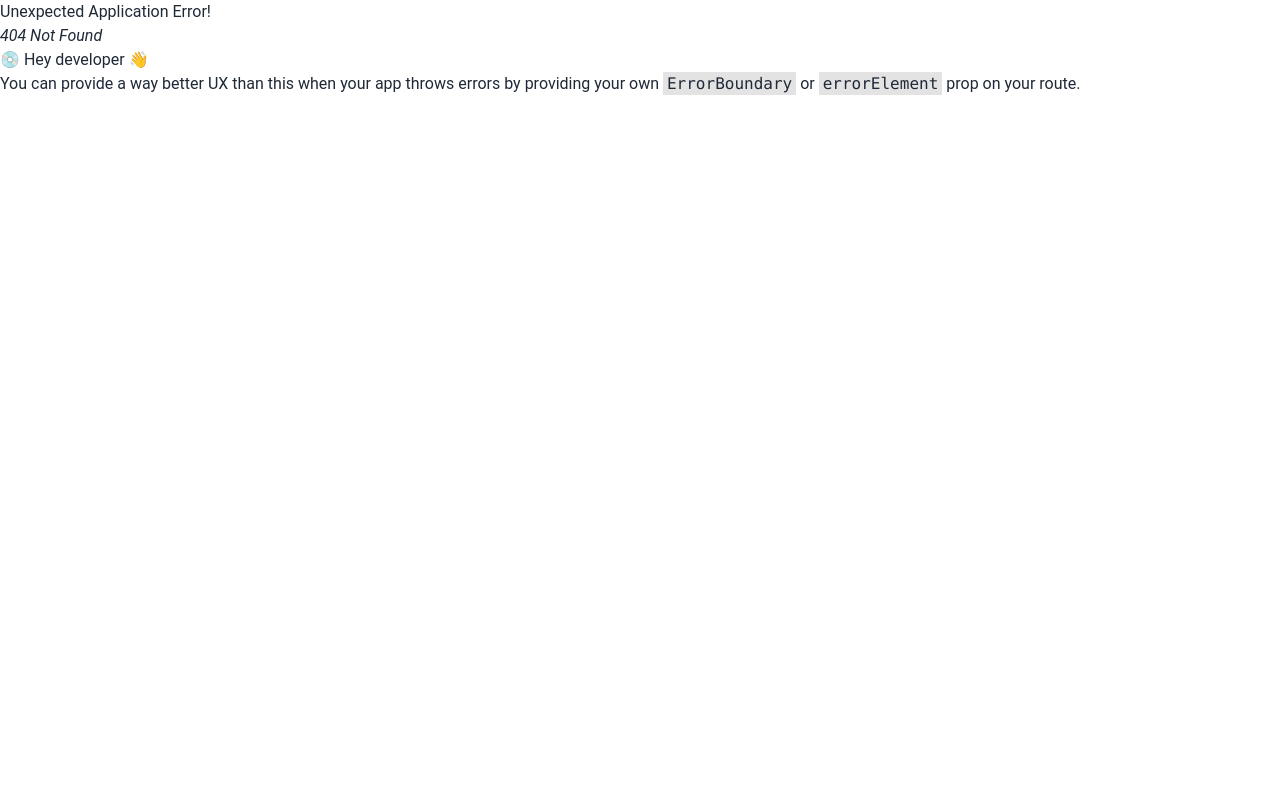
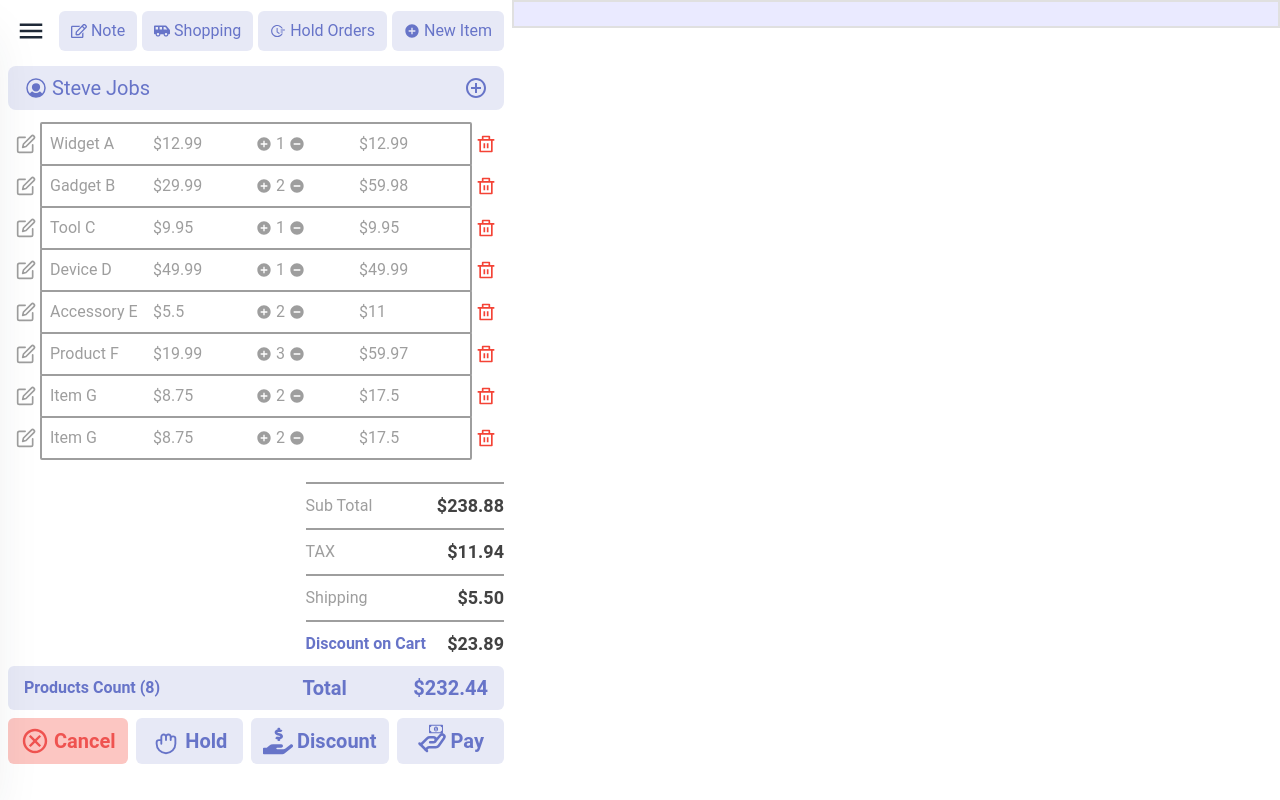
Before and after one commit to TrishonBaidaya7399/goBilling-Ecommerce-Client, a React (Vite) app: page /payment in a window 1280 px wide. Before the commit this address had no page. Built offline with nearby package versions, Linux system fonts and the light colour scheme.

Commit message:
Cart data dynamicaly added

```diff
--- a/src/Pages/Cart/CartItems.jsx
+++ b/src/Pages/Cart/CartItems.jsx
@@ -1,8 +1,10 @@
-// import PropTypes from 'prop-types';
+import PropTypes from 'prop-types';
 
+
+import { useEffect } from "react";
 import CartItemRow from "./CartItemRow";
 
-const CartItems = () => {
+const CartItems = ({setSubTotal, setProducts}) => {
     const cartItems = [
         { "id": 1, "productName": "Widget A", "price": 12.99, "quantity": 1 },
         { "id": 2, "productName": "Gadget B", "price": 29.99, "quantity": 2 },
@@ -11,8 +13,24 @@
         { "id": 5, "productName": "Accessory E", "price": 5.50, "quantity": 2 },
         { "id": 6, "productName": "Product F", "price": 19.99, "quantity": 3 },
         { "id": 7, "productName": "Item G", "price": 8.75, "quantity": 2 },
+        { "id": 7, "productName": "Item G", "price": 8.75, "quantity": 2 },
 
       ]
+
+      setProducts(cartItems.length);
+       // Calculate the total price
+  const calculateTotal = () => {
+    let total = 0;
+    cartItems.forEach((item) => {
+      total += item.price * item.quantity;
+    });
+    return total;
+  };
+
+  // Update the total when the component mounts
+  useEffect(() => {
+    setSubTotal(calculateTotal());
+  }, [cartItems]);
 
     return (
         <div className="px-2">
@@ -22,7 +40,8 @@
 };
 
 CartItems.propTypes = {
-
+    setSubTotal: PropTypes.number,
+    setProducts: PropTypes.number
 };
 
 export default CartItems;
--- a/src/Pages/Cart/CartPage.jsx
+++ b/src/Pages/Cart/CartPage.jsx
@@ -7,38 +7,52 @@
 import { FaHandHoldingUsd } from "react-icons/fa";
 import { LuHelpingHand } from "react-icons/lu";
 import { FaRegMoneyBillAlt } from "react-icons/fa";
+import { NavLink } from 'react-router-dom';
+import { useEffect, useState } from 'react';
 
 const CartPage = ({openCart}) => {
+  const [subTotal, setSubTotal] = useState(0)
+  const [discount, setDiscount] = useState(0)
+  const [tax, setTax] = useState(0)
+  const [products, setProducts] = useState(0)
+  useEffect(() => {
+    const newTax = subTotal * 0.05;
+    setTax(newTax);
+
+    // Apply discount (10% of subTotal)
+    const newDiscount = subTotal * 0.1;
+    setDiscount(newDiscount);
+  }, [products]);
   return (
     <div className="">
       <AddNewCustomer />
       <div className={`${openCart ? "lg:hidden" : "hidden lg:hidden"}`}>
-      <CartItems />
+      <CartItems setSubTotal={setSubTotal} setProducts={setProducts}/>
       <div className="lg:ml-auto lg:w-[40%] text-gray-500 text-md mt-6">
-        <div className="px-2 border-t-2 py-2 border-gray-500 w-full flex justify-between items-center">
+        <div className=" border-t-2 py-2 border-gray-500 w-full flex justify-between items-center">
           <p>Sub Total</p>
-          <p className="text-lg font-bold text-gray-800">$5025.50</p>
+          <p className="text-lg font-bold text-gray-800">${subTotal.toFixed(2)}</p>
         </div>
-        <div className="px-2 border-t-2 py-2 border-gray-500 w-full flex justify-between items-center">
+        <div className=" border-t-2 py-2 border-gray-500 w-full flex justify-between items-center">
           <p>TAX</p>
-          <p className="text-lg font-bold text-gray-800">$25.50</p>
+          <p className="text-lg font-bold text-gray-800">${tax.toFixed(2)}</p>
         </div>
-        <div className="px-2 border-t-2 py-2 border-gray-500 w-full flex justify-between items-center">
+        <div className=" border-t-2 py-2 border-gray-500 w-full flex justify-between items-center">
           <p>Shipping</p>
           <p className="text-lg font-bold text-gray-800">$5.50</p>
         </div>
-        <div className="px-2 border-t-2 py-2 border-gray-500 w-full flex justify-between items-center">
+        <div className=" border-t-2 py-2 border-gray-500 w-full flex justify-between items-center">
           <p className="custom-text-color font-semibold">Discount on Cart</p>
-          <p className="text-lg font-bold text-gray-800">$10.00</p>
+          <p className="text-lg font-bold text-gray-800">${discount.toFixed(2)}</p>
         </div>
       </div>
       <div className="flex items-center justify-between custom-bg-color custom-text-color px-4 py-2 rounded-md">
         <div className="md:w-[60%]">
-          <p className="font-semibold text-md">Products Count (13)</p>
+          <p className="font-semibold text-md">Products Count ({products})</p>
         </div>
         <div className="flex md:w-[40%] justify-between gap-3 items-center text-xl font-bold">
           <div><p>Total</p></div>
-          <div><p>$5005.50</p></div>
+          <p>${(subTotal + tax + 5.50 - discount).toFixed(2)}</p>
         </div>
       </div>
       <div className="flex gap-2 mt-2">
@@ -61,32 +75,32 @@
       </div>
       </div>
       <div className="hidden lg:block">
-      <CartItems />
+      <CartItems setSubTotal={setSubTotal} setProducts={setProducts}/>
       <div className="lg:ml-auto lg:w-[40%] text-gray-500 text-md mt-6">
-        <div className="px-2 border-t-2 py-2 border-gray-500 w-full flex justify-between items-center">
+      <div className=" border-t-2 py-2 border-gray-500 w-full flex justify-between items-center">
           <p>Sub Total</p>
-          <p className="text-lg font-bold text-gray-800">$5025.50</p>
+          <p className="text-lg font-bold text-gray-800">${subTotal.toFixed(2)}</p>
         </div>
-        <div className="px-2 border-t-2 py-2 border-gray-500 w-full flex justify-between items-center">
+        <div className=" border-t-2 py-2 border-gray-500 w-full flex justify-between items-center">
           <p>TAX</p>
-          <p className="text-lg font-bold text-gray-800">$25.50</p>
+          <p className="text-lg font-bold text-gray-800">${tax.toFixed(2)}</p>
         </div>
-        <div className="px-2 border-t-2 py-2 border-gray-500 w-full flex justify-between items-center">
+        <div className=" border-t-2 py-2 border-gray-500 w-full flex justify-between items-center">
           <p>Shipping</p>
           <p className="text-lg font-bold text-gray-800">$5.50</p>
         </div>
-        <div className="px-2 border-t-2 py-2 border-gray-500 w-full flex justify-between items-center">
+        <div className=" border-t-2 py-2 border-gray-500 w-full flex justify-between items-center">
           <p className="custom-text-color font-semibold">Discount on Cart</p>
-          <p className="text-lg font-bold text-gray-800">$10.00</p>
+          <p className="text-lg font-bold text-gray-800">${discount.toFixed(2)}</p>
         </div>
       </div>
       <div className="flex flex-row items-center justify-between custom-bg-color custom-text-color px-4 py-2 rounded-md ">
-        <div className="w-3/5">
-          <p className="font-semibold text-md">Products Count (13)</p>
+      <div className="md:w-[60%]">
+          <p className="font-semibold text-md">Products Count ({products})</p>
         </div>
-        <div className=" w-2/5 flex justify-between items-center text-xl font-bold">
+        <div className="flex md:w-[40%] justify-between gap-3 items-center text-xl font-bold">
           <div><p>Total</p></div>
-          <div><p>$5005.50</p></div>
+          <p>${(subTotal + tax + 5.50 - discount).toFixed(2)}</p>
         </div>
       </div>
       <div className="flex gap-2 mt-2">
@@ -102,10 +116,10 @@
             <p className="text-3xl"><FaHandHoldingUsd /></p>
             <p className="hidden md:block">Discount</p>
         </div>
-        <div className=" rounded-md flex items-center justify-center gap-1 text-xl w-full px-3 py-2 font-semibold custom-bg-color custom-text-color">
+        <NavLink to="payment" className=" rounded-md flex items-center justify-center gap-1 text-xl w-full px-3 py-2 font-semibold custom-bg-color custom-text-color">
             <p className="text-3xl relative"><LuHelpingHand/><FaRegMoneyBillAlt className="text-sm absolute -top-1 right-1"/></p>
             <p className="hidden md:block">Pay</p>
-        </div>
+        </NavLink>
       </div>
       </div>
     </div>
--- /dev/null
+++ b/src/Pages/PaymentPage/Payment.jsx
@@ -0,0 +1,15 @@
+// import PropTypes from 'prop-types';
+
+const Payment = () => {
+    return (
+        <div>
+
+        </div>
+    );
+};
+
+Payment.propTypes = {
+
+};
+
+export default Payment;
--- a/src/Router/router.jsx
+++ b/src/Router/router.jsx
@@ -3,6 +3,7 @@
   } from "react-router-dom";
 import Main from "../Layouts/Main";
 import AllProducts from "../Pages/AllProducts/AllProducts";
+import Payment from "../Pages/PaymentPage/Payment";
 
   export const router = createBrowserRouter([
     {
@@ -13,6 +14,10 @@
             path: "/",
             element: <AllProducts/>
         },
+        {
+            path: "/payment",
+            element: <Payment/>
+        },
       ]
     },
   ]);
```
